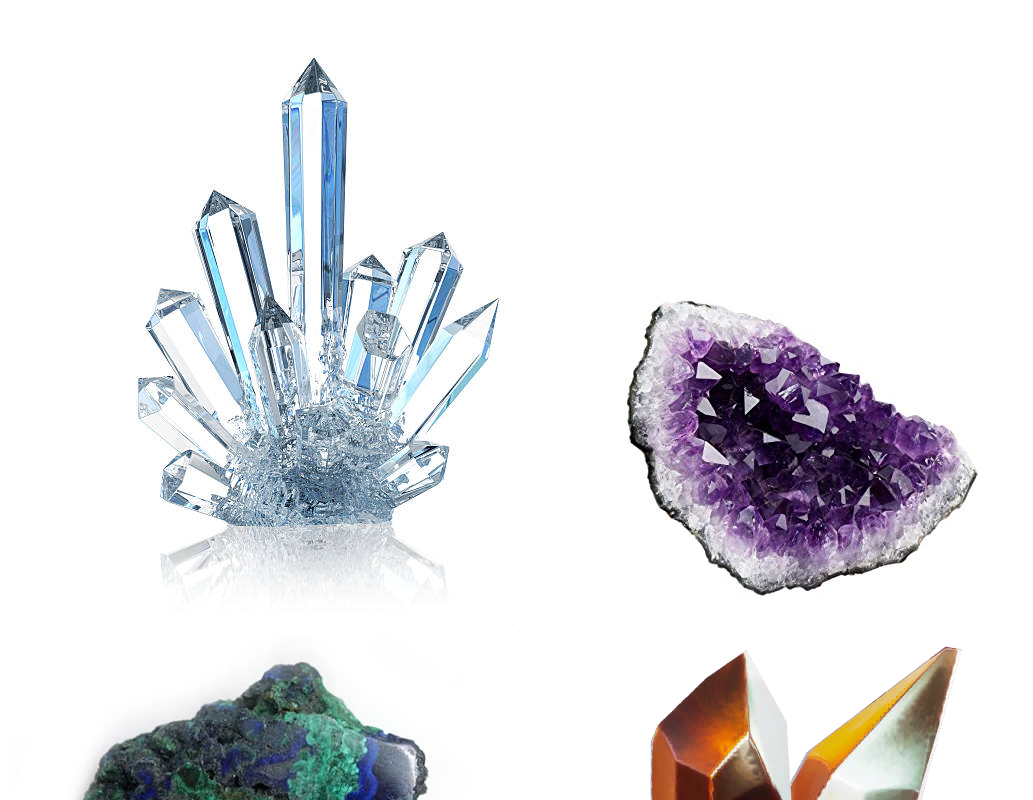
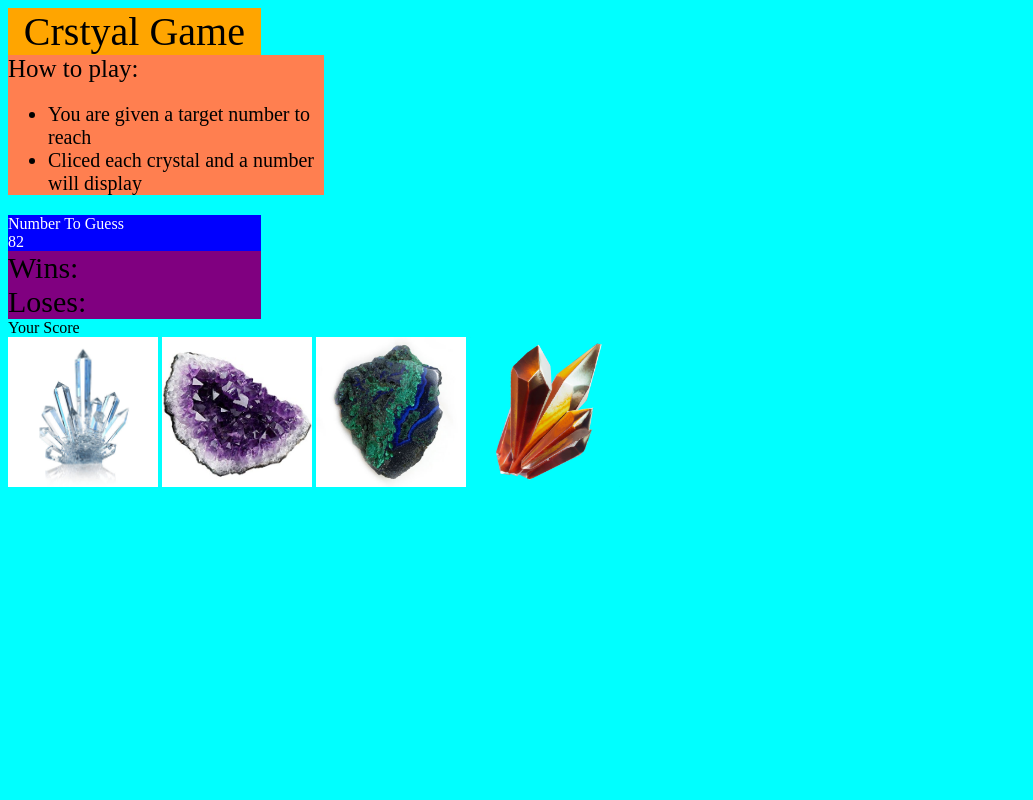
Before and after one commit to nwilkins04/unit-4-game, a plain HTML site: page index.html in a window 1280 px wide. Shown: the top 800 px of the page, without its empty margins (0-1033 px from the left). Drawn offline with nearby package versions, Linux system fonts and the light colour scheme.

Commit message:
white crystal button works

```diff
--- a/assets/css/style.css
+++ b/assets/css/style.css
@@ -0,0 +1,47 @@
+body {
+    background-color: cyan;
+}
+
+#header {
+    background-color: orange;
+    font-size: 40px;
+    width: 20%;
+    text-align: center;
+}
+
+#rules {
+    background-color: coral;
+    width: 25%;
+    font-size: 25px;
+}
+
+#list {
+    font-size: 20px;
+}
+
+#randomNumberBox {
+    background-color: blue;
+    width: 20%;
+    color: white;
+}
+
+#score {
+    background-color: purple;
+    font-size: 30px;
+    width: 20%;
+}
+#whiteCrystal {
+    height: 150px;
+}
+
+#purpleCrystal {
+    height: 150px;
+}
+
+#tealCrystal {
+    height: 150px;
+}
+
+#orangeCrystal {
+    height: 150px;
+}
--- a/assets/javascript/game.js
+++ b/assets/javascript/game.js
@@ -1,10 +1,71 @@
-//gems displayed at buttons
+console.log("game.js loaded")
+
+var counter = 0;
+var win = 0;
+var loses = 0;
+
 //random number displayed to user between 19-120
+var targetNumber = Math.floor(Math.random() * 119) + 19;
 //when crystal clicked add specific number to players total score number between 1-12
-    //hide number from user
+var numberOptions = Math.floor(Math.random() * 12) +1;
+var whiteCrystal = $("#whiteCrystal");
+var purpleCrystal = $("#purpleCrystal");
+
+
+$("#randomNumber").text(targetNumber);
+
+
+//numberOptions value given to whiteCrystal
+whiteCrystal.attr("data-crystalvalue", numberOptions);
+
+$("#whiteCrystal").on("click", function() {
+    var crystalValue = ($(this).attr("data-crystalvalue"));
+    crystalValue = parseInt(crystalValue);
+    counter += crystalValue;
+    console.log("crystal value" + crystalValue)
+
+        //player wins when total score matches random number from beginng of game
+        if (counter === targetNumber) {
+            $("#wins").text(wins+1);
+            alert("you win!");
+        }
+
+        //player loses when total score is abover random number
+        else if(counter >= targetNumber) {
+            $("#loses").text(loses+1);
+            alert("you lose!");
+        }
+
+        $("#user-Score").text(counter);
+        console.log(counter)
+
+})
+
+purpleCrystal.attr("data-crystalvalue", numberOptions);
+
+$("#purpleCrystal").on("click", function(){
+    var crystalValue = ($(this).attr("data-crystalvalue"));
+    crystalValue = parseInt(crystalValue);
+    counter += crystalValue;
+    console.log("crystal value" + crystalValue)
+
+        //player wins when total score matches random number from beginng of game
+        if (counter === targetNumber) {
+            $("#wins").text(wins+1);
+            alert("you win!");
+
+        }
+        //player loses when total score is abover random number
+        else if(counter >= targetNumber) {
+            $("#loses").text(loses+1);
+            alert("you lose!");
+
+        }
+
+        $("#user-Score").text(counter);
+        console.log(counter)
+})
     //when crystal clicked update players score counter
-//player wins when total score matches random number from beginng of game
-//player loses when total score is abover random number
 //game restarts when player wins or loses
     //when new game see new random number, crystals will have 4 new hidden values, user score and score counter will reset to 0
 //show number of wins and loses
--- a/index.html
+++ b/index.html
@@ -5,14 +5,36 @@
     <meta name="viewport" content="width=device-width, initial-scale=1.0">
     <meta http-equiv="X-UA-Compatible" content="ie=edge">
     <title>Crstyal Collector</title>
+    <link rel="stylesheet" href="./assets/css/style.css">
+
 </head>
 <body>
-    <div id="header"></div>
-    <div id="rules"></div>
-    <div id="randomNumber"></div>
-    <div container>
-        <div id="wins"></div>
-        <div id="loses"></div>
+    <div id="header">Crstyal Game</div>
+    <div class=row>
+        <div id="rules">How to play:
+            <ul id="list">
+                <li>You are given a target number to reach</li>
+                <li>Cliced each crystal and a number will display</li>
+            </ul>
+        </div>
+        <div id="randomNumberBox">
+            Number To Guess
+            <div id="randomNumber"></div>
+        </div>
+        <div container id="score">
+            <div id="winsText">
+                Wins:
+                <div id="wins"></div>
+            </div>
+            <div id="losesText">
+                Loses:
+                <div id="loses"></div>
+            </div>
+        </div>
+        <div id="yourScoreBox">
+            Your Score
+            <div id="user-Score"></div>
+        </div>
     </div>
     <div id="crystals">
         <img src="./assets/images/517597267-612x612.jpg" id="whiteCrystal">
@@ -20,5 +42,9 @@
         <img src="./assets/images/azurite-azuritemeaning.jpg" id="tealCrystal">
         <img src="./assets/images/Sunbeam_crystal_icon.png" id="orangeCrystal">
     </div>
+
+    <script src="https://code.jquery.com/jquery-3.3.1.min.js" integrity="sha256-FgpCb/KJQlLNfOu91ta32o/NMZxltwRo8QtmkMRdAu8=" crossorigin="anonymous"></script>
+    <script type="text/javascript" src="./assets/javascript/game.js"></script>
+
 </body>
 </html>
```
